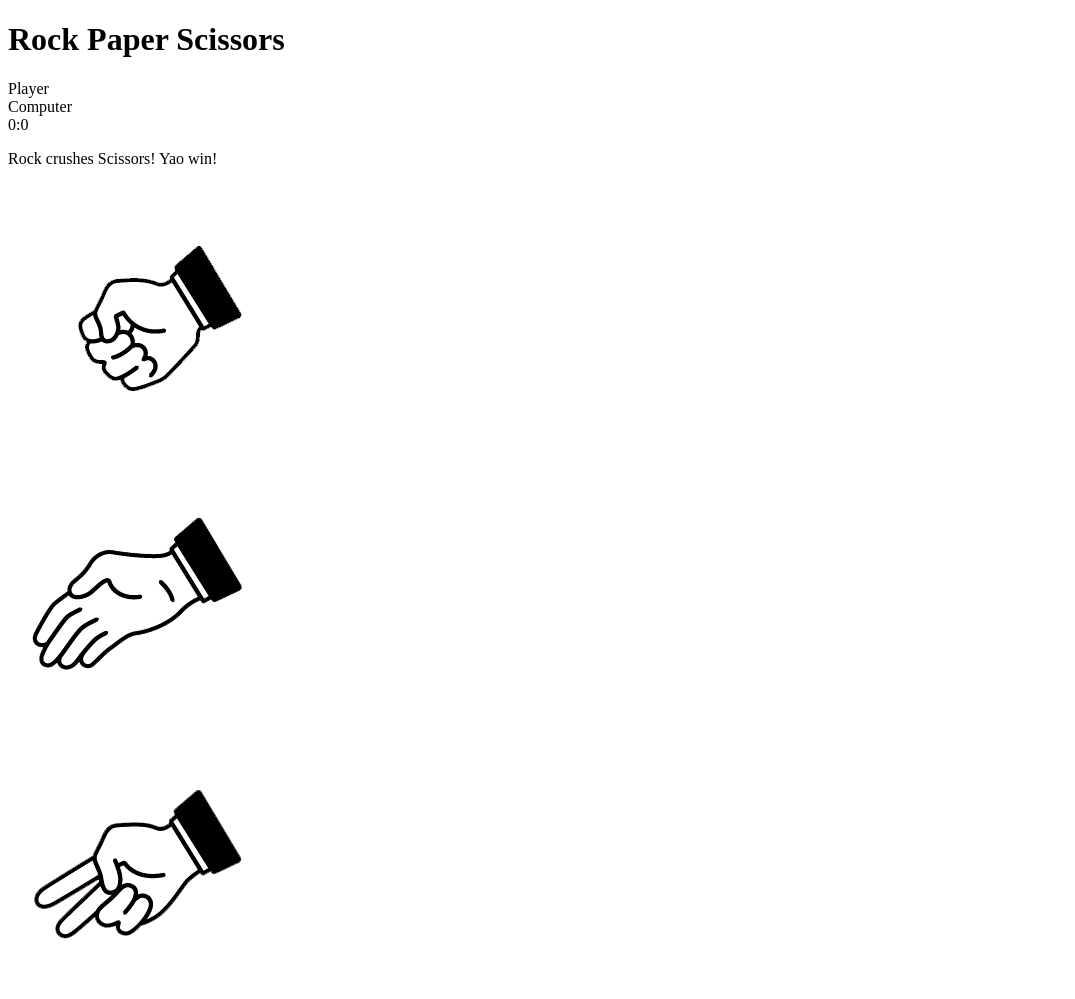
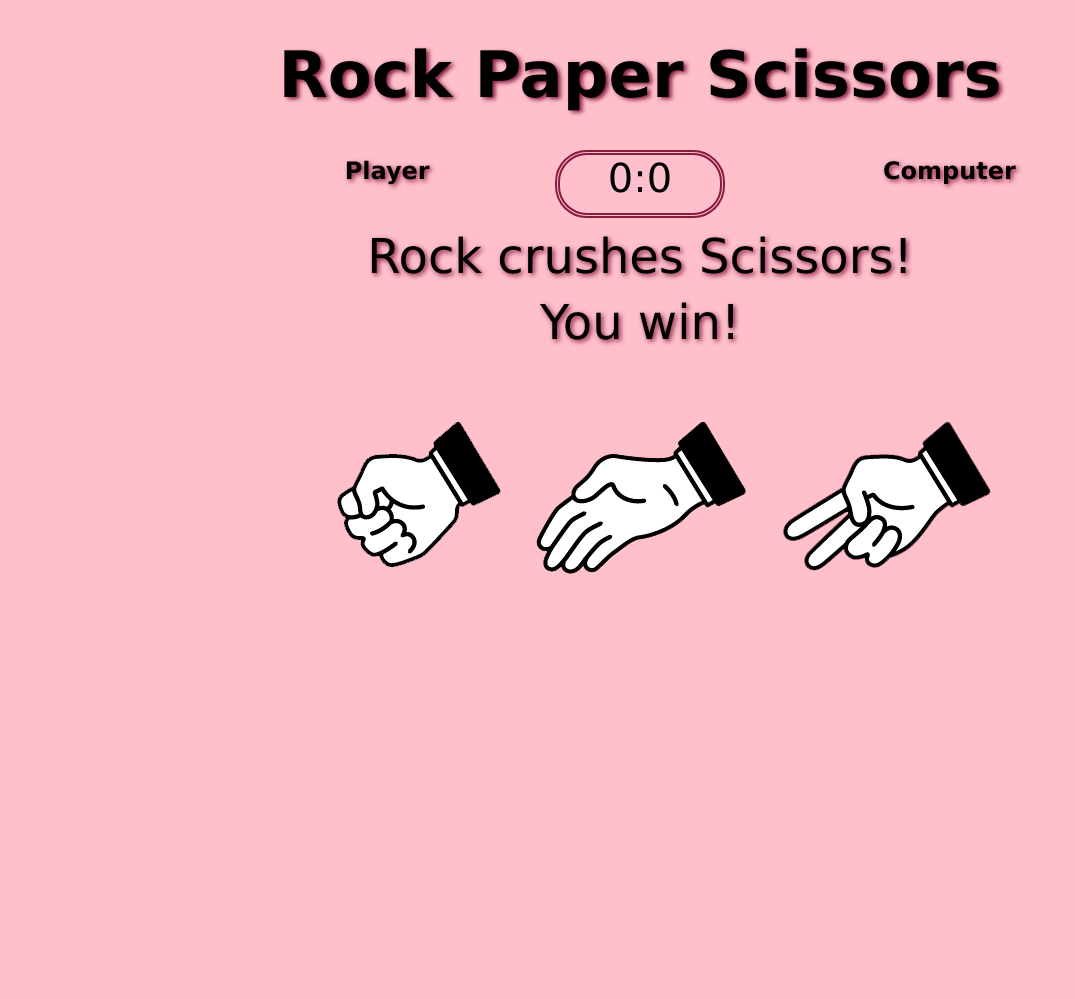
Before and after one commit to DesislavaNaydenova/RPS_Game.01, a plain HTML site: page index.html in a window 1280 px wide. Shown: the whole page, without its empty margins (0-1075 px from the left). After the commit the page ends 800 px from the top, so only its background shows below. Drawn offline with Linux system fonts and the light colour scheme.

Commit message:
REmove data-type from the objects, add a new paragraph to .result Add some CSS styling

```diff
--- a/assets/css/style.css
+++ b/assets/css/style.css
@@ -0,0 +1,95 @@
+* {
+    padding: 0;
+    box-sizing: border-box;
+}
+
+body {
+    background-color: pink;
+    font-family: Verdana, Geneva, Tahoma, sans-serif;
+    text-align: center;
+}
+
+h1 {
+    font-size: 4rem;
+    margin: 3%;
+    text-shadow: 3px 2px 4px rgb(134, 28, 63);
+}
+
+.score-section{
+    position: relative;
+}
+
+.score{
+    width: 170px;
+    height: 68px;
+    border-style: double;
+    border-width: 5px;
+    border-color: rgb(134, 28, 63);
+    border-radius: 2rem;
+    margin: 0 auto;
+    font-size: 2.5rem;
+
+}
+.player{
+    position: absolute;
+    font-size: 1.5rem;
+    left: 30%;
+    top: 10%;
+    font-weight: 600;
+    text-shadow: 2px 2px 5px rgb(134, 28, 63);
+    transform: translateX(-50%);
+}
+.computer{
+    position: absolute;
+    font-size: 1.5rem;
+    right: 15%;
+    top: 10%;
+    font-weight: 600;
+    text-shadow: 2px 2px 5px rgb(134, 28, 63);
+    transform: translateX(-50%);
+}
+.result{
+    font-size: 3rem;
+    font-weight: 550;
+    text-shadow: 2px 2px 5px rgb(134, 28, 63);
+}
+#action,
+#winner {
+    margin-top: 10px;
+    margin-bottom: 10px;
+}
+.choices {
+    padding: 0;
+    margin-left:auto;
+    margin-right: 10rem;
+    text-align: center;
+}
+.choice{
+    display: inline-block;
+    height: 9rem;
+    width: 6rem;
+    margin:auto 4.5rem ;
+    position: relative;
+}
+
+
+
+
+@media (max-width: 896px) {
+    .player{
+        left: 20%;
+    }
+    .computer{
+        right: 1.5%;
+    }
+}
+@media (max-width: 667px) {
+    .player{
+        font-size: 1rem;
+        left: 20%;
+    }
+    .computer{
+        left: 80%;
+        font-size: 1rem;
+    }
+}
--- a/index.html
+++ b/index.html
@@ -13,18 +13,24 @@
    <section class="score-section">
     <div class="player">Player</div>
     <div class="computer">Computer</div>
-    <span class="player-score">0</span>:<span class="computer-score">0</span>
+    <div class="score">
+        <span id="player-score">0</span>:<span id="computer-score">0</span>
+    </div>
    </section>
-   <p class="result">Rock crushes Scissors! Yao win!</p>
+   <section class="result">
+    <p id="action">Rock crushes Scissors! </p>
+    <p id="winner">You win!</p>
+   </section>
+
    <section class="choices">
     <div class="choice" id="rock">
-        <img  src="assets/images/rock.png" alt="Image of a hand doing the Rock sign" data-type="Rock">
+        <img  src="assets/images/rock.png" alt="Image of a hand doing the Rock sign" >
     </div>
     <div class="choice" id="paper">
-        <img src="assets/images/paper.png" alt="Image of a hand doing the Paper sign" data-type="Paper">
+        <img src="assets/images/paper.png" alt="Image of a hand doing the Paper sign" >
     </div>
     <div class="choice" id="scissors">
-        <img src="assets/images/scissors.png" alt="Image of a hand doing the Scissors sign" data-type="Scissors">
+        <img src="assets/images/scissors.png" alt="Image of a hand doing the Scissors sign" >
     </div>
    </section>
 
```
